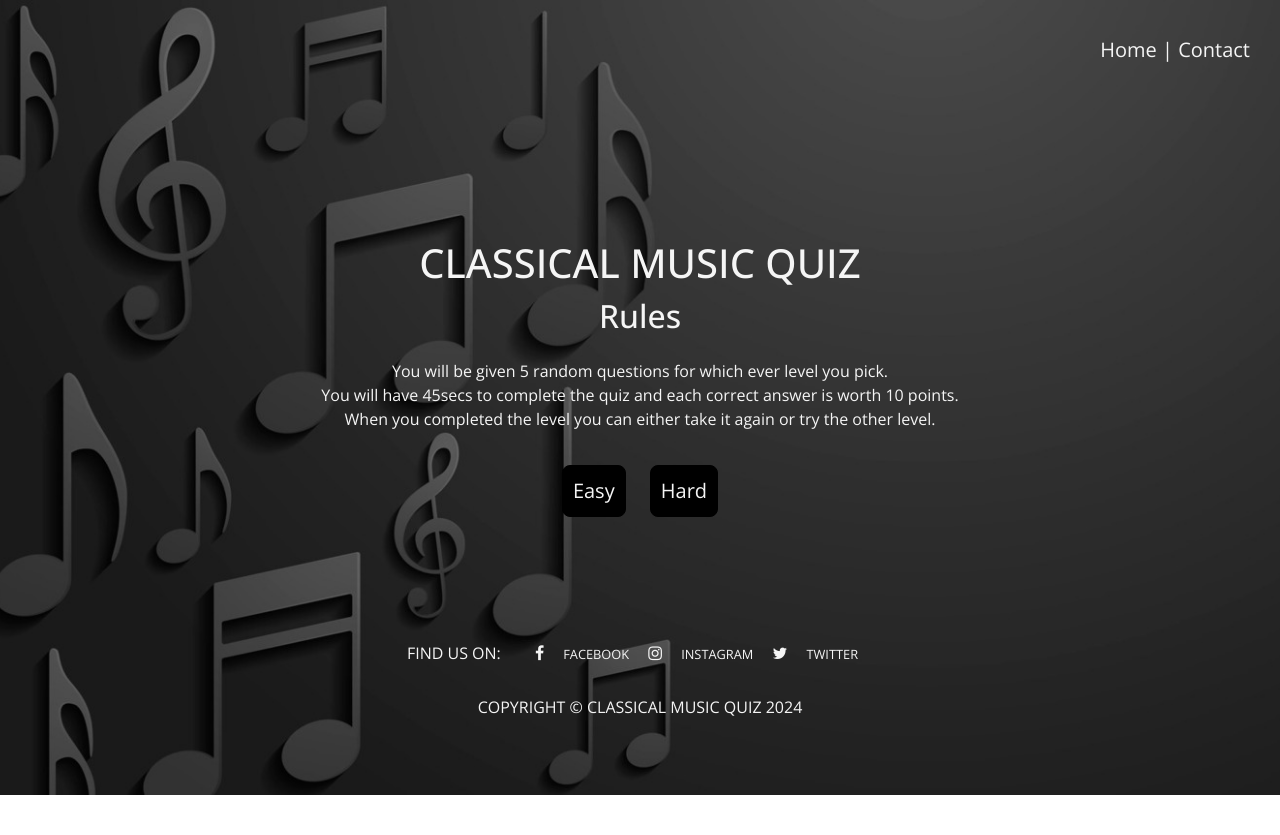
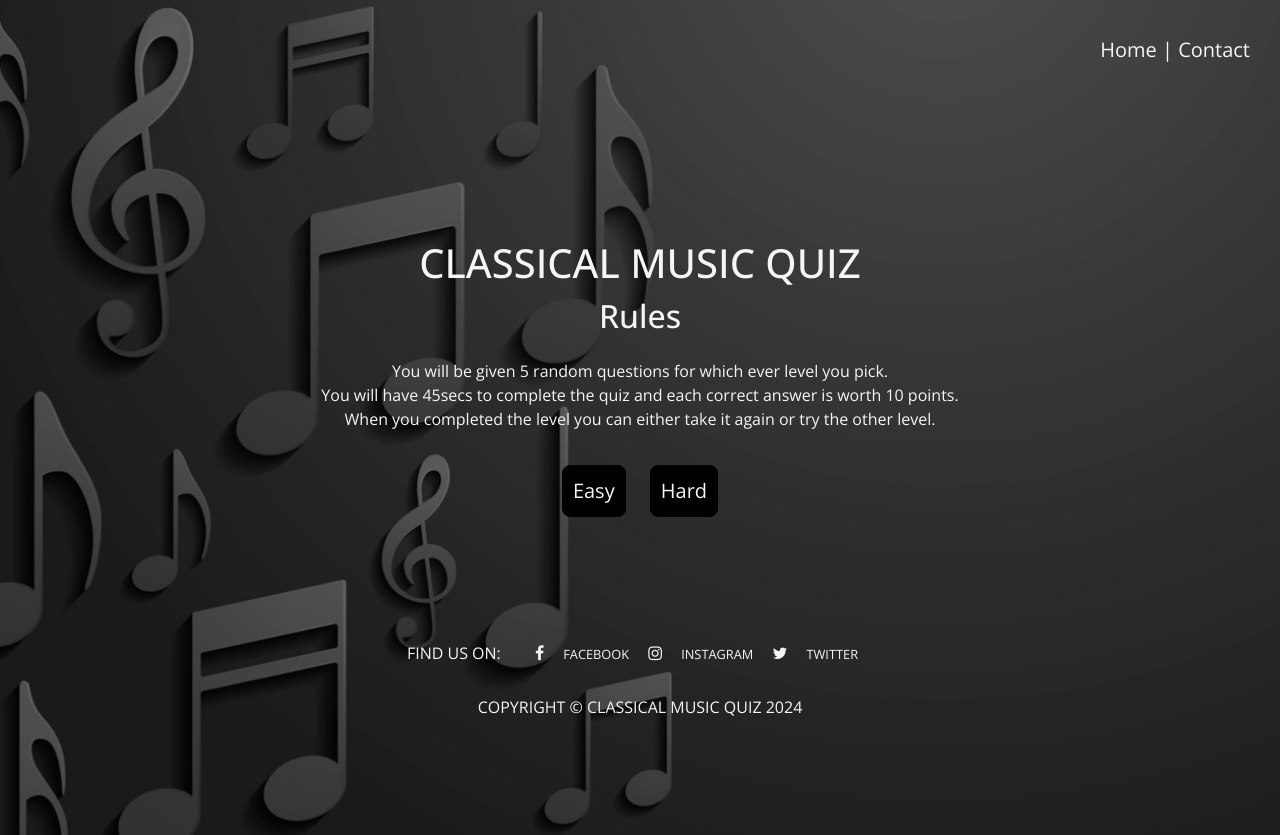
Before and after one commit to CharlieBurton10/classicalmusicquiz, a plain HTML site: page index.html in a window 1280 px wide. Before the commit the page ends 800 px from the top, so only its background shows below. Drawn offline with nearby package versions, Linux system fonts and the light colour scheme.

Commit message:
Test media elements

```diff
--- a/assets/css/style.css
+++ b/assets/css/style.css
@@ -13,7 +13,7 @@
         padding: 0;
         margin: 0;
         width: 100vw;
-        height: 95vh;
+        height: 100vh;
         background-image: url(../images/background.jpg);
         background-position: center;
         background-repeat: no-repeat;
@@ -100,7 +100,7 @@ nav > a:hover {
 
 .page-header {
 	height: 70vh;
-	background: center 75% / cover no-repeat;
+	background: center 85% / cover no-repeat;
     margin-top: 30px;
     margin-bottom: 30px;
     align-items: center;
@@ -210,31 +210,6 @@ nav > a:hover {
 }
 
 /* ----------------------------------------Media */
-
-
-/*@media screen and (max-width: 480px) {
-    h1 {
-      font-size: 3rem;
-    }
-
-    h2 {
-      font-size: 2rem;
-    }
-
-    .timer {
-      font-size: 2rem;
-    }
-
-    .page-header {
-        margin-top: 25px;
-        margin-bottom: 80px ;
-    }
-
-    .rules{
-        margin-top: 15px;
-    }
-  }*/
-
   @media screen and (max-width: 500px) {
 
     body {
```
